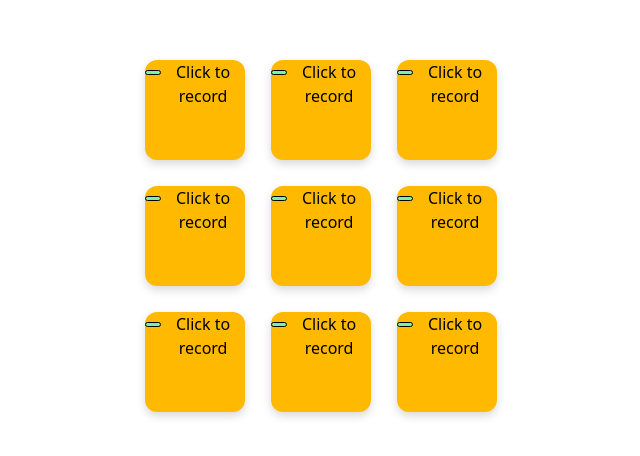
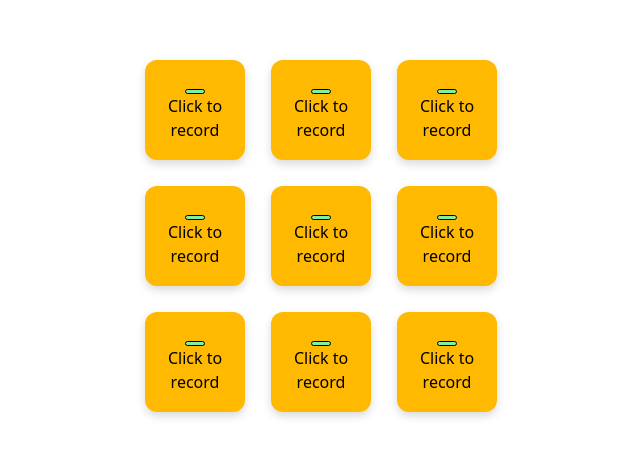
Before and after one commit to jhygate/loop-pad, an Angular app in the folder loop-pad/: page / in a window 1280 px wide. Shown: the part 164-620 px from the top of the page, without its empty margins (319-959 px from the left). Built offline with nearby package versions, Linux system fonts and the light colour scheme.

Commit message:
slightly better foramtting

```diff
--- a/loop-pad/src/app/components/audio-fun/audio-fun.component.html
+++ b/loop-pad/src/app/components/audio-fun/audio-fun.component.html
@@ -17,8 +17,9 @@
 
 <div
   (click)="toggleRecording()"
-  class="w-[100px] h-[100px] m-[5px] flex justify-center bg-amber-400 rounded-xl drop-shadow-lg"
+  class="w-[100px] h-[100px] m-[5px] flex flex-col justify-center bg-amber-400 rounded-xl drop-shadow-lg"
 >
+  <div class="flex flex-col items-center justify-center">
     <div
       class="w-[20px] h-[5px] mt-[10px] bg-green-300 rounded-xl border border-black"
     ></div>
@@ -33,3 +34,4 @@
     <div class="text-center text-black">Playing...</div>
     } }
   </div>
+</div>
```
Lines whose indentation alone changed are shown as unchanged.
